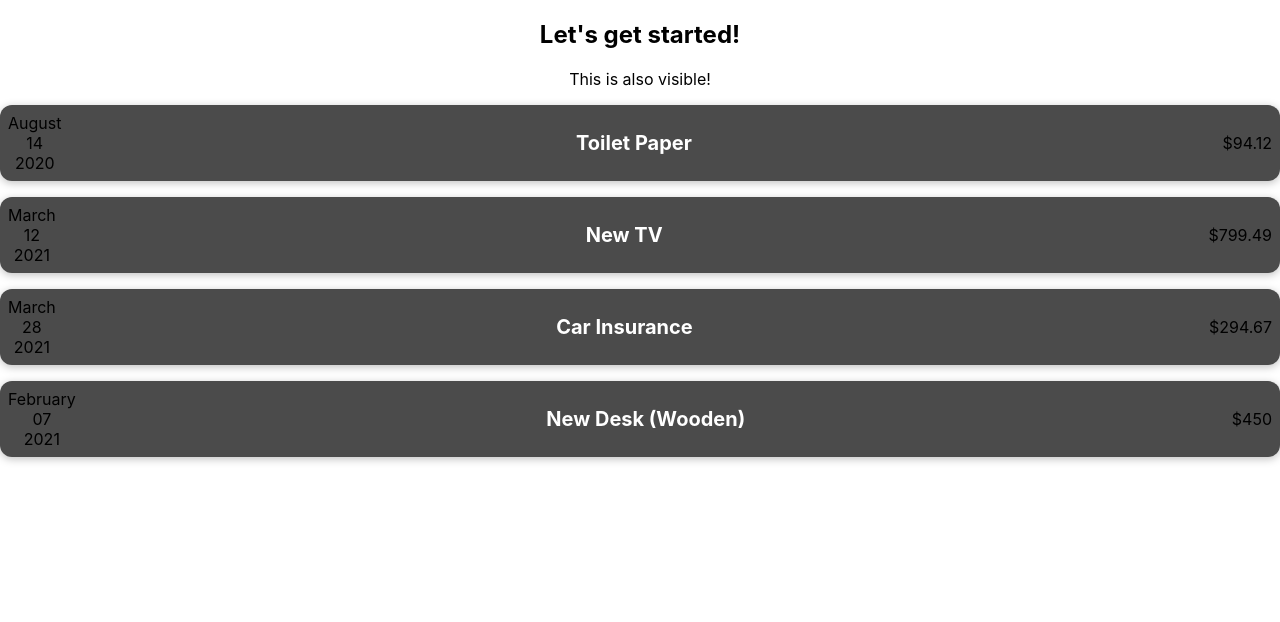
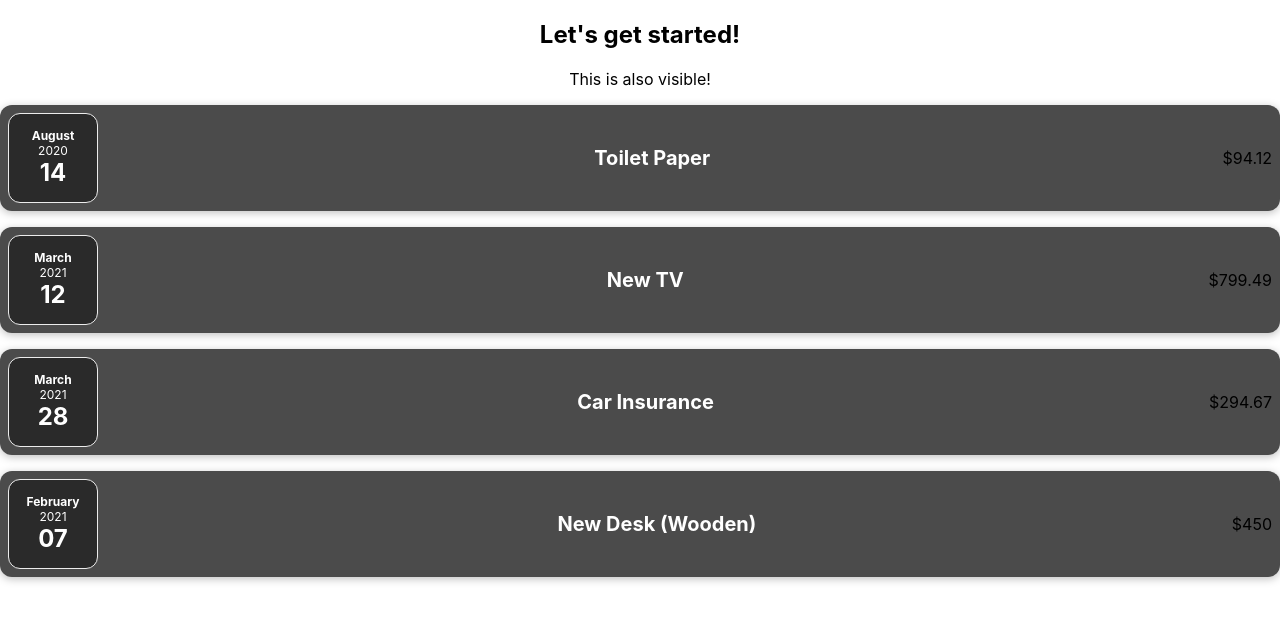
Before and after one commit to ocrosby/react-example, a React (Create React App) app: page / in a window 1280 px wide. Shown: the top 622 px of the page. Built offline with nearby package versions, Linux system fonts and the light colour scheme.

Commit message:
chore: expanding the date

```diff
--- a/src/components/ExpenseDate.js
+++ b/src/components/ExpenseDate.js
@@ -1,13 +1,15 @@
+import './ExpenseDate.css'
+
 function ExpenseDate(props) {
     const month = props.date.toLocaleString('en-US', {month: 'long'});
     const day = props.date.toLocaleString('en-US', {day: '2-digit'});
     const year = props.date.getFullYear();
 
     return (
-        <div>
-            <div>{month}</div>
-            <div>{day}</div>
-            <div>{year}</div>
+        <div className="expense-date">
+            <div className="expense-date__month">{month}</div>
+            <div className="expense-date__year">{year}</div>
+            <div className="expense-date__day">{day}</div>
         </div>
     );
 }
```
